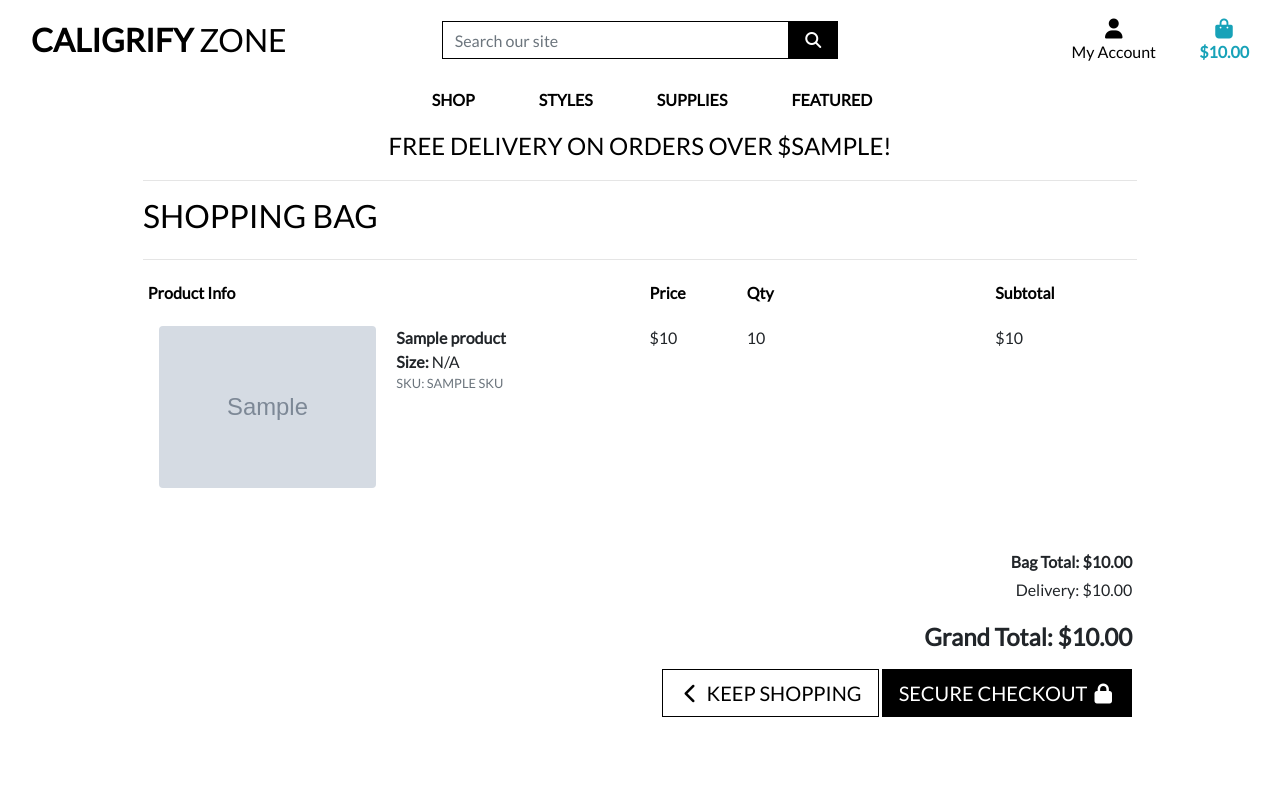
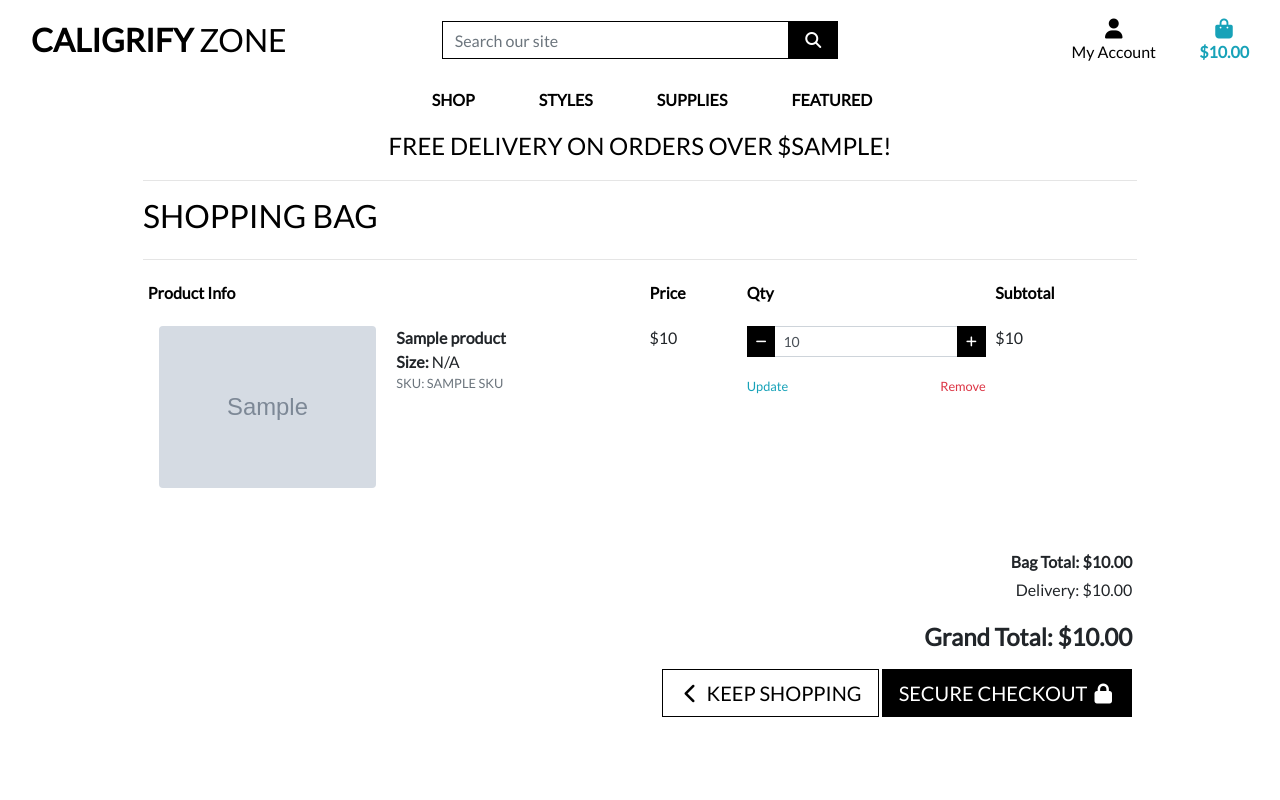
Before and after one commit to RadwanDuadu/Caligrifyzone, a Django app: template bag/templates/bag/bag.html in a window 1280 px wide. Run offline with Django 3.2, Linux system fonts and the light colour scheme; the template is opened without the code that fills it: most values are stand-ins (such as "Sample title", 1, 10 or a date in 2020); grey boxes marked "Sample" are stand-in pictures; some libraries are stand-ins or nearby versions.

Commit message:
Add quantity boxes to shopping bag page

```diff
--- a/bag/templates/bag/bag.html
+++ b/bag/templates/bag/bag.html
@@ -48,7 +48,38 @@
                                         <p class="my-0">${{ item.product.price }}</p>
                                     </td>
                                     <td class="py-3 w-25">
-                                        <p class="my-0">{{ item.quantity }}</p>
+                                        <form class="form update-form" method="POST" action="">
+                                            {% csrf_token %}
+                                            <div class="form-group">
+                                                <div class="input-group">
+                                                    <div class="input-group-prepend">
+                                                        <button class="decrement-qty btn btn-sm btn-black rounded-0"
+                                                            data-item_id="{{ item.item_id }}" id="decrement-qty_{{ item.item_id }}">
+                                                            <span>
+                                                                <i class="fas fa-minus fa-sm"></i>
+                                                            </span>
+                                                        </button>
+                                                    </div>
+                                                    <input class="form-control form-control-sm qty_input" type="number"
+                                                        name="quantity" value="{{ item.quantity }}" min="1" max="99"
+                                                        data-item_id="{{ item.item_id }}"
+                                                        id="id_qty_{{ item.item_id }}">
+                                                    <div class="input-group-append">
+                                                        <button class="increment-qty btn btn-sm btn-black rounded-0"
+                                                            data-item_id="{{ item.item_id }}" id="increment-qty_{{ item.item_id }}">
+                                                            <span>
+                                                                <i class="fas fa-plus fa-sm"></i>
+                                                            </span>
+                                                        </button>
+                                                    </div>
+                                                    {% if item.product.has_sizes %}
+                                                        <input type="hidden" name="product_size" value="{{ item.size }}">
+                                                    {% endif %}
+                                                </div>
+                                            </div>
+                                        </form>
+                                        <a class="update-link text-info"><small>Update</small></a>
+                                        <a class="remove-item text-danger float-right" id="remove_{{ item.item_id }}" data-size="{{ item.size }}"><small>Remove</small></a>
                                     </td>
                                     <td class="py-3">
                                         <p class="my-0">${{ item.product.price }}</p>
@@ -98,3 +129,29 @@
         </div>
     </div>
 {% endblock %}
+
+{% block postloadjs %}
+{{ block.super }}
+{% include 'products/includes/quantity_input_script.html' %}
+<script type="text/javascript">
+
+    // Update quantity on click
+    $('.update-link').click(function(e) {
+        var form = $(this).prev('.update-form');
+        form.submit();
+    })
+
+    // Remove item and reload on click
+    $('.remove-item').click(function(e) {
+        var csrfToken = "{{ csrf_token }}";
+        var itemId = $(this).attr('id').split('remove_')[1];
+        var size = $(this).data('size');
+        var url = `/bag/remove/${itemId}`;
+        var data = {'csrfmiddlewaretoken': csrfToken, 'size': size};
+        $.post(url, data)
+         .done(function() {
+             location.reload();
+         });
+    })
+</script>
+{% endblock %}
--- a/static/css/base.css
+++ b/static/css/base.css
@@ -109,7 +109,10 @@ a.category-badge > span.badge:hover {
     bottom: 10px;
     right: 10px;
 }
-.btt-link {
+
+.btt-link,
+.update-link,
+.remove-item {
     cursor: pointer;
 }
 
```
